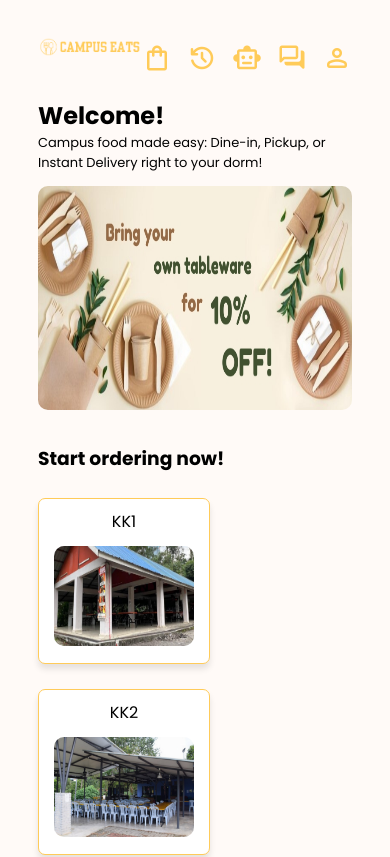
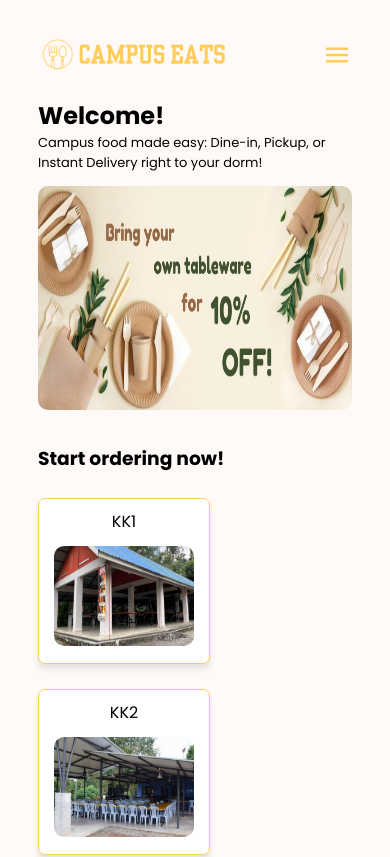
Before and after one commit to ThengPY/Campus-Eats, a React (Create React App) app: page / in a window 390 px wide. Shown: the top 857 px of the page. Built offline with nearby package versions, Linux system fonts and the light colour scheme.

Commit message:
fixed hamburger menu in Header

```diff
--- a/src/components/Header.js
+++ b/src/components/Header.js
@@ -1,21 +1,20 @@
 import React from 'react';
 import '../styles.css';
-import logo from '../img/logo.png';
-//import mealplannerIcon from '../img/mealplanner.png'; // Adjust the path as necessary
-import ad1 from '../img/ad1.jpg'; // Ensure this is the correct path
+import ad1 from '../img/ad1.jpg';
+import HamburgerMenu from './HamburgerMenu';
 
 function Header({ onCartClick, onOrderHistoryClick, onProfileClick, onMealPlannerClick, onCommunityBoardClick }) {
     return (
         <>
             <header>
                 <div className="logo"></div>
-                <div className="right-icons">
-                    <span className="material-symbols-rounded" onClick={onCartClick}>shopping_bag</span>
-                    <span className="material-symbols-rounded" onClick={onOrderHistoryClick}>history</span>
-                    <span className="material-symbols-rounded" onClick={onMealPlannerClick}>smart_toy</span>
-                    <span className="material-symbols-rounded" onClick={onCommunityBoardClick}>forum</span>
-                    <span className="material-symbols-rounded" onClick={onProfileClick}>person</span>
-                    </div>
+                <HamburgerMenu
+                    onCartClick = {onCartClick}
+                    onOrderHistoryClick = {onOrderHistoryClick}
+                    onProfileClick = {onProfileClick}
+                    onMealPlannerClick = {onMealPlannerClick}
+                    onCommunityBoardClick = {onCommunityBoardClick}
+                />
             </header>
 
             <main>
```
